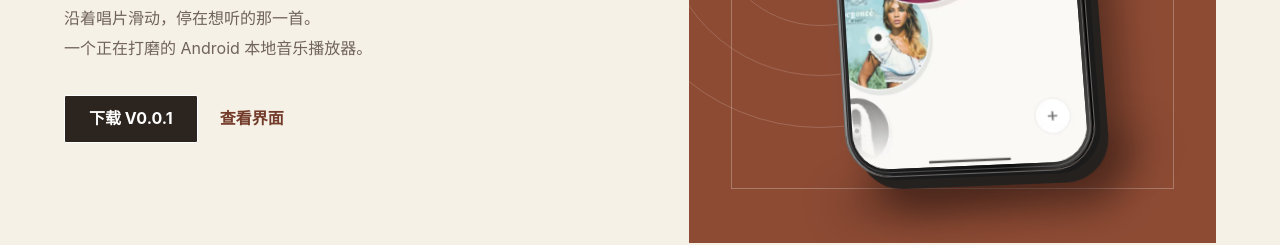
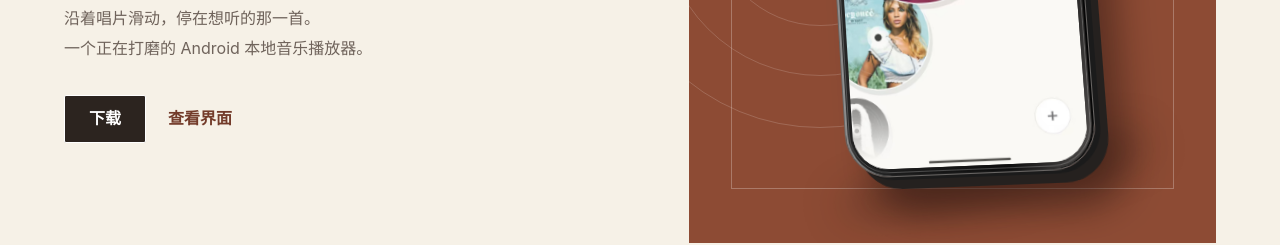
Before and after one commit to Frrrrrranz/JustListen, a plain HTML site: page docs/hermes.html in a window 1280 px wide. Shown: the part 571-816 px from the top of the page. Drawn offline with Linux system fonts and the light colour scheme.

Commit message:
Download APK directly from showcase

```diff
--- a/docs/hermes.html
+++ b/docs/hermes.html
@@ -21,7 +21,7 @@
         <h1 id="hero-title">JUST<br>LISTEN<span>.</span></h1>
         <p class="statement">把熟悉的音乐，<br>放回指尖。</p>
         <p class="description">沿着唱片滑动，停在想听的那一首。<br>一个正在打磨的 Android 本地音乐播放器。</p>
-        <div class="hero-actions"><a class="button button-dark" href="https://github.com/Frrrrrranz/JustListen/releases/tag/V0.0.1">下载 V0.0.1</a><a class="text-link" href="#screens">查看界面</a></div>
+        <div class="hero-actions"><a class="button button-dark" href="https://github.com/Frrrrrranz/JustListen/releases/download/V0.0.1/JustListen-V0.0.1.apk" aria-label="下载 Android 安装包">下载</a><a class="text-link" href="#screens">查看界面</a></div>
       </div>
       <div class="hero-plate" aria-label="听歌应用主页预览">
         <span class="plate-label">01 / THE GALLERY</span>
```
Also changed, not shown: docs/index.html (+1 -1 lines).
